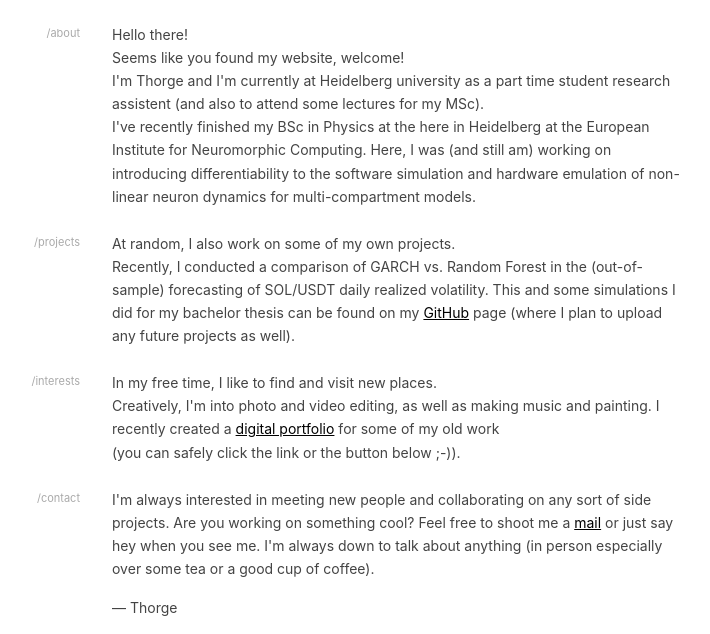
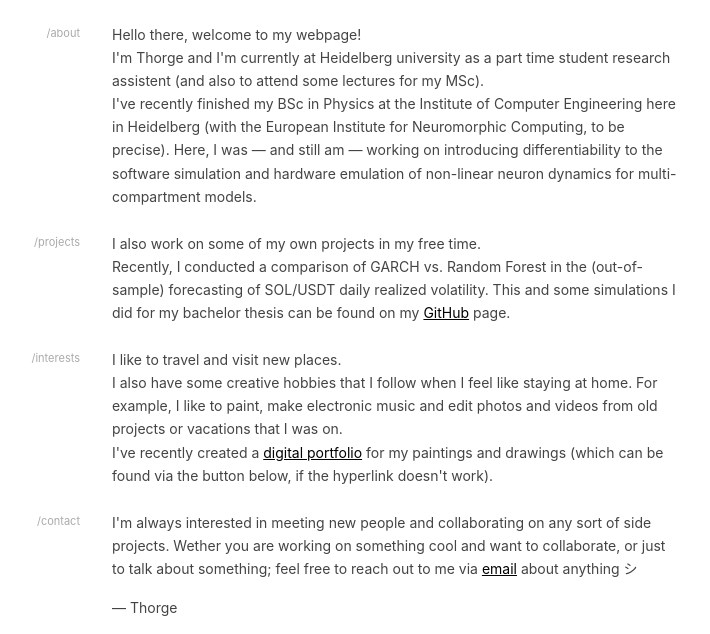
Before and after one commit to tjanz-0/webpage, a plain HTML site: page index.html in a window 1280 px wide. Shown: the part 149-783 px from the top of the page, without its empty margins (300-1010 px from the left). Drawn offline with Linux system fonts and the light colour scheme.

Commit message:
update main html

```diff
--- a/index.html
+++ b/index.html
@@ -159,11 +159,10 @@
     <section class="section">
       <div class="section-label">about</div>
       <div class="section-body">
-        Hello there!<div>
-        Seems like you found my website, welcome!<div>
+        Hello there, welcome to my webpage!<div>
         I'm Thorge and I'm currently at Heidelberg university as a part time
         student research assistent (and also to attend some lectures for my MSc).<div>
-        I've recently finished my BSc in Physics at the here in Heidelberg at the European Institute for Neuromorphic Computing. Here, I was (and still am) working on introducing differentiability to the software simulation and hardware emulation of non-linear neuron dynamics for multi-compartment models.<div>
+        I've recently finished my BSc in Physics at the Institute of Computer Engineering here in Heidelberg (with the European Institute for Neuromorphic Computing, to be precise). Here, I was — and still am — working on introducing differentiability to the software simulation and hardware emulation of non-linear neuron dynamics for multi-compartment models.<div>
       </div>
     </section>
 
@@ -171,9 +170,8 @@
     <section class="section">
       <div class="section-label">projects</div>
       <div class="section-body">
-        At random, I also work on some of my own projects.<div>
-        Recently, I conducted a comparison of GARCH vs. Random Forest in the (out-of-sample) forecasting of SOL/USDT daily realized volatility. This and some simulations I did for my bachelor thesis can be found on my <a href="https://github.com/tjanz-0">GitHub</a> page
-        (where I plan to upload any future projects as well).<div>
+        I also work on some of my own projects in my free time.<div>
+        Recently, I conducted a comparison of GARCH vs. Random Forest in the (out-of-sample) forecasting of SOL/USDT daily realized volatility. This and some simulations I did for my bachelor thesis can be found on my <a href="https://github.com/tjanz-0">GitHub</a> page.<div>
       </div>
     </section>
 
@@ -181,11 +179,9 @@
     <section class="section">
       <div class="section-label">interests</div>
       <div class="section-body">
-        In my free time, I like to find and visit new places.<div>
-        Creatively, I'm into photo and video editing, as well as making music and painting.
-        I recently created a <a href="portfolio/">digital portfolio</a> for some of my old work<div>
-(you can safely click the link or the button below ;-)).
-      </div>
+        I like to travel and visit new places.<div>
+        I also have some creative hobbies that I follow when I feel like staying at home. For example, I like to paint, make electronic music and edit photos and videos from old projects or vacations that I was on.<div>
+I've recently created a <a href="portfolio/">digital portfolio</a> for my paintings and drawings (which can be found via the button below, if the hyperlink doesn't work). </div>
     </section>
 
     <!-- Contact -->
@@ -194,10 +190,7 @@
       <div class="section-body">
         I'm always interested in meeting new people and
         collaborating on any sort of side projects.
-        Are you working on something cool?
-        Feel free to shoot me a <a href="mailto:tjanz@tuta.io">mail</a> or just say
-        hey when you see me. I'm always down to talk about anything (in person especially over some tea or a
-        good cup of coffee).
+        Wether you are working on something cool and want to collaborate, or just to talk about something; feel free to reach out to me via <a href="mailto:tjanz@tuta.io">email</a> about anything シ
         <div class="signature">— Thorge</div>
 
         <div class="buttons">
```
